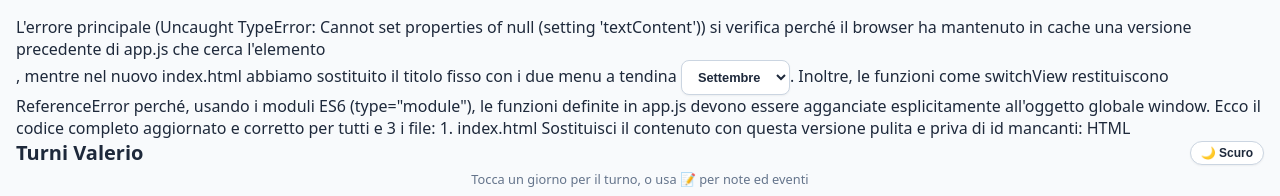
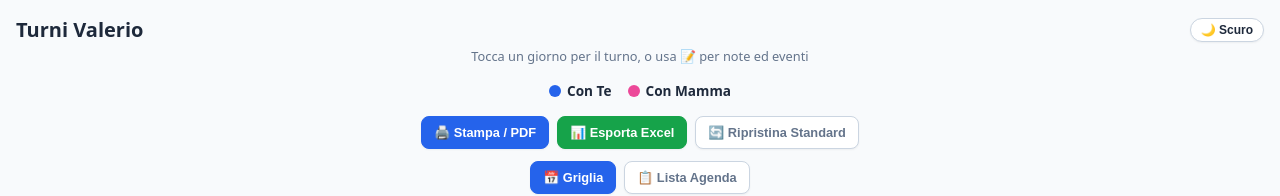
Before and after one commit to maxiano/organizzazioneValerio, a plain HTML site: page index.html in a window 1280 px wide. Shown: the top 196 px of the page. Drawn offline with Linux system fonts and the light colour scheme; no server answers.

Commit message:
Update index.html

```diff
--- a/index.html
+++ b/index.html
@@ -1,13 +1,3 @@
-L'errore principale (Uncaught TypeError: Cannot set properties of null (setting 'textContent')) si verifica perché il browser ha mantenuto in cache una versione precedente di app.js che cerca l'elemento <div id="monthTitle">, mentre nel nuovo index.html abbiamo sostituito il titolo fisso con i due menu a tendina <select id="monthSelect"> e <select id="yearSelect">.
-
-Inoltre, le funzioni come switchView restituiscono ReferenceError perché, usando i moduli ES6 (type="module"), le funzioni definite in app.js devono essere agganciate esplicitamente all'oggetto globale window.
-
-Ecco il codice completo aggiornato e corretto per tutti e 3 i file:
-
-1. index.html
-Sostituisci il contenuto con questa versione pulita e priva di id mancanti:
-
-HTML
 <!DOCTYPE html>
 <html lang="it">
 <head>
```
